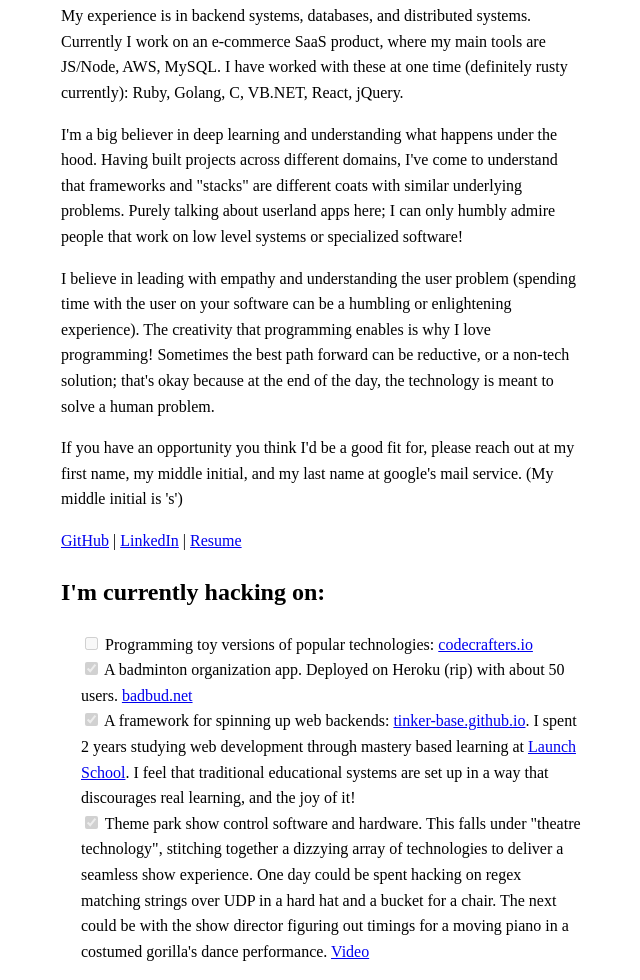
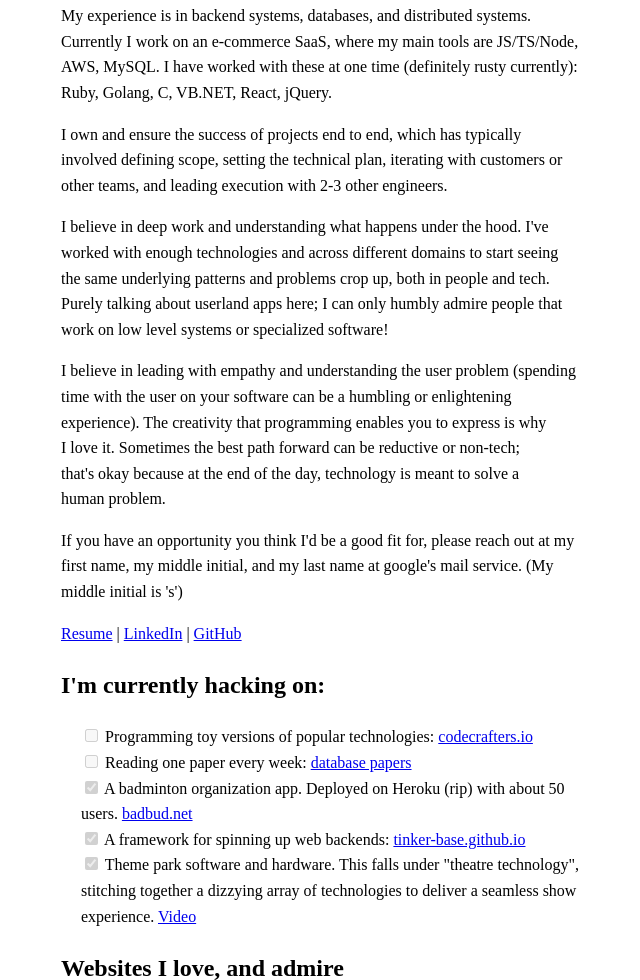
Before and after one commit to PeterSHua/PeterSHua.github.io, a website: page index.html in a window 1280 px wide. Shown: the part 192-1172 px from the top of the page, without its empty margins (319-959 px from the left). Drawn offline with Linux system fonts and the light colour scheme.

Commit message:
Update content

```diff
--- a/index.html
+++ b/index.html
@@ -56,17 +56,19 @@
       </header>
 
 <p>Hi, my name is Peter Hua and I&#39;m a software developer based in Vancouver, Canada. This is my portfolio/thoughts/digital imprint on the web!</p>
-<p>My experience is in backend systems, databases, and distributed systems. Currently I work on an e-commerce SaaS product, where my main tools are JS/Node, AWS, MySQL. I have worked with these at one time (definitely rusty currently): Ruby, Golang, C, VB.NET, React, jQuery.</p>
-<p>I&#39;m a big believer in deep learning and understanding what happens under the hood. Having built projects across different domains, I&#39;ve come to understand that frameworks and &quot;stacks&quot; are different coats with similar underlying problems. Purely talking about userland apps here; I can only humbly admire people that work on low level systems or specialized software!</p>
-<p>I believe in leading with empathy and understanding the user problem (spending time with the user on your software can be a humbling or enlightening experience). The creativity that programming enables is why I love programming! Sometimes the best path forward can be reductive, or a non-tech solution; that&#39;s okay because at the end of the day, the technology is meant to solve a human problem.</p>
+<p>My experience is in backend systems, databases, and distributed systems. Currently I work on an e-commerce SaaS, where my main tools are JS/TS/Node, AWS, MySQL. I have worked with these at one time (definitely rusty currently): Ruby, Golang, C, VB.NET, React, jQuery.</p>
+<p>I own and ensure the success of projects end to end, which has typically involved defining scope, setting the technical plan, iterating with customers or other teams, and leading execution with 2-3 other engineers.</p>
+<p>I believe in deep work and understanding what happens under the hood. I&#39;ve worked with enough technologies and across different domains to start seeing the same underlying patterns and problems crop up, both in people and tech. Purely talking about userland apps here; I can only humbly admire people that work on low level systems or specialized software!</p>
+<p>I believe in leading with empathy and understanding the user problem (spending time with the user on your software can be a humbling or enlightening experience). The creativity that programming enables you to express is why I love it. Sometimes the best path forward can be reductive or non-tech; that&#39;s okay because at the end of the day, technology is meant to solve a human problem.</p>
 <p>If you have an opportunity you think I&#39;d be a good fit for, please reach out at my first name, my middle initial, and my last name at google&#39;s mail service. (My middle initial is &#39;s&#39;)</p>
-<p><a href="https://github.com/PeterSHua?tab=repositories">GitHub</a> | <a href="https://www.linkedin.com/in/petershua/">LinkedIn</a> | <a href="assets/Peter_Hua_Resume.pdf">Resume</a></p>
+<p><a href="assets/Peter_Hua_Resume.pdf">Resume</a> | <a href="https://www.linkedin.com/in/petershua/">LinkedIn</a> | <a href="https://github.com/PeterSHua?tab=repositories">GitHub</a></p>
 <h2>I&#39;m currently hacking on:</h2>
 <ul>
 <li><input disabled="" type="checkbox"> Programming toy versions of popular technologies: <a href="https://codecrafters.io">codecrafters.io</a></li>
+<li><input disabled="" type="checkbox"> Reading one paper every week: <a href="https://github.com/rxin/db-readings">database papers</a></li>
 <li><input checked="" disabled="" type="checkbox"> A badminton organization app. Deployed on Heroku (rip) with about 50 users. <a href="https://github.com/PeterSHua/bad-bud">badbud.net</a></li>
-<li><input checked="" disabled="" type="checkbox"> A framework for spinning up web backends: <a href="https://tinker-base.github.io/">tinker-base.github.io</a>. I spent 2 years studying web development through mastery based learning at <a href="https://public.launchschool.com/mastery">Launch School</a>. I feel that traditional educational systems are set up in a way that discourages real learning, and the joy of it!</li>
-<li><input checked="" disabled="" type="checkbox"> Theme park show control software and hardware. This falls under &quot;theatre technology&quot;, stitching together a dizzying array of technologies to deliver a seamless show experience. One day could be spent hacking on regex matching strings over UDP in a hard hat and a bucket for a chair. The next could be with the show director figuring out timings for a moving piano in a costumed gorilla&#39;s dance performance. <a href="https://www.youtube.com/watch?v=FyFWBB7F-kc">Video</a></li>
+<li><input checked="" disabled="" type="checkbox"> A framework for spinning up web backends: <a href="https://tinker-base.github.io/">tinker-base.github.io</a></li>
+<li><input checked="" disabled="" type="checkbox"> Theme park software and hardware. This falls under &quot;theatre technology&quot;, stitching together a dizzying array of technologies to deliver a seamless show experience. <a href="https://www.youtube.com/watch?v=FyFWBB7F-kc">Video</a></li>
 </ul>
 <h2>Websites I love, and admire</h2>
 <ul>
```
Also changed, not shown: index.md (+9 -6 lines).
